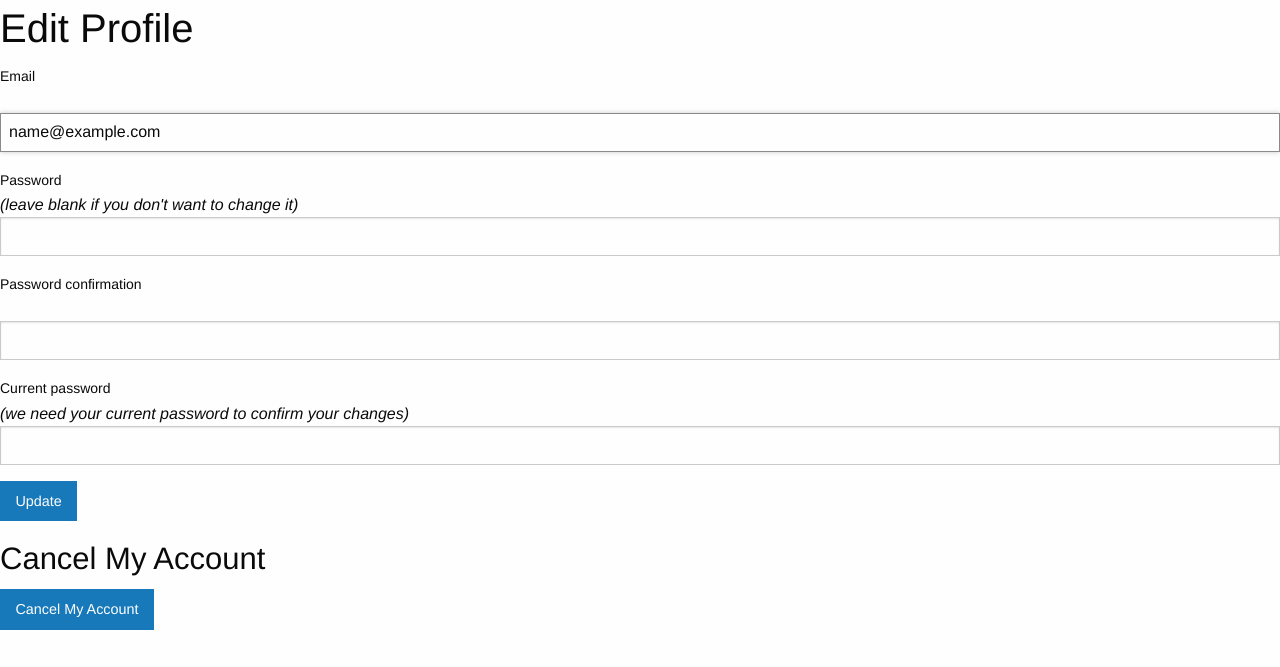
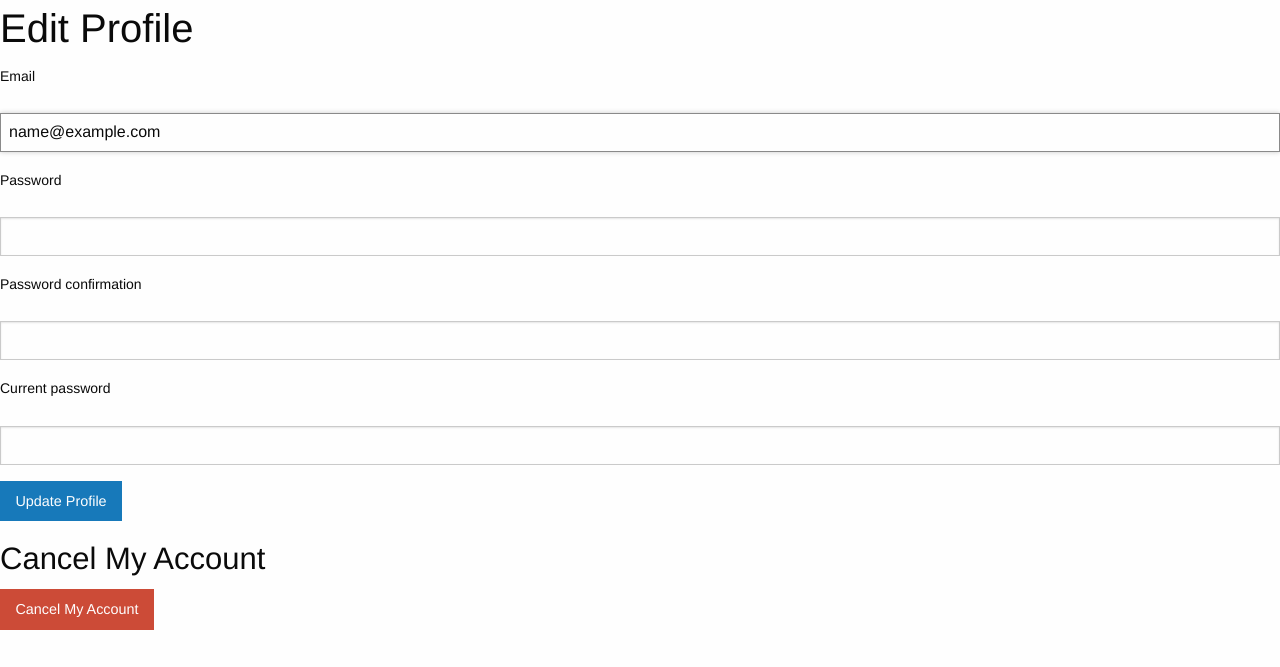
Before and after one commit to drueck/games, a Rails app: page /users/edit in a window 1280 px wide. Shown: the part 133-800 px from the top of the page. Run offline with Rails 7, Linux system fonts and the light colour scheme; the visitor is signed in with stand-in values (Sample User, id 1); style sheets or scripts are compiled from the project's sources; some libraries are stand-ins or nearby versions.

Commit message:
Tweek edit profile page look and feel slightly

```diff
--- a/app/views/devise/registrations/edit.html.erb
+++ b/app/views/devise/registrations/edit.html.erb
@@ -10,19 +10,19 @@
     <div>Currently waiting confirmation for: <%= resource.unconfirmed_email %></div>
   <% end %>
 
-  <div><%= f.label :password %> <i>(leave blank if you don't want to change it)</i><br />
+  <div><%= f.label :password %><br />
   <%= f.password_field :password, :autocomplete => "off" %></div>
 
   <div><%= f.label :password_confirmation %><br />
   <%= f.password_field :password_confirmation %></div>
 
-  <div><%= f.label :current_password %> <i>(we need your current password to confirm your changes)</i><br />
+  <div><%= f.label :current_password %><br />
   <%= f.password_field :current_password %></div>
 
-  <div><%= f.submit "Update", class: 'button' %></div>
+  <div><%= f.submit "Update Profile", class: 'button' %></div>
 <% end %>
 
 <h3>Cancel My Account</h3>
 
 <%= button_to "Cancel My Account", registration_path(resource_name),
-  :data => { :confirm => "Are you sure?" }, :method => :delete, class: 'button' %></p>
+  :data => { :confirm => "Are you sure?" }, :method => :delete, class: 'button alert' %></p>
```
